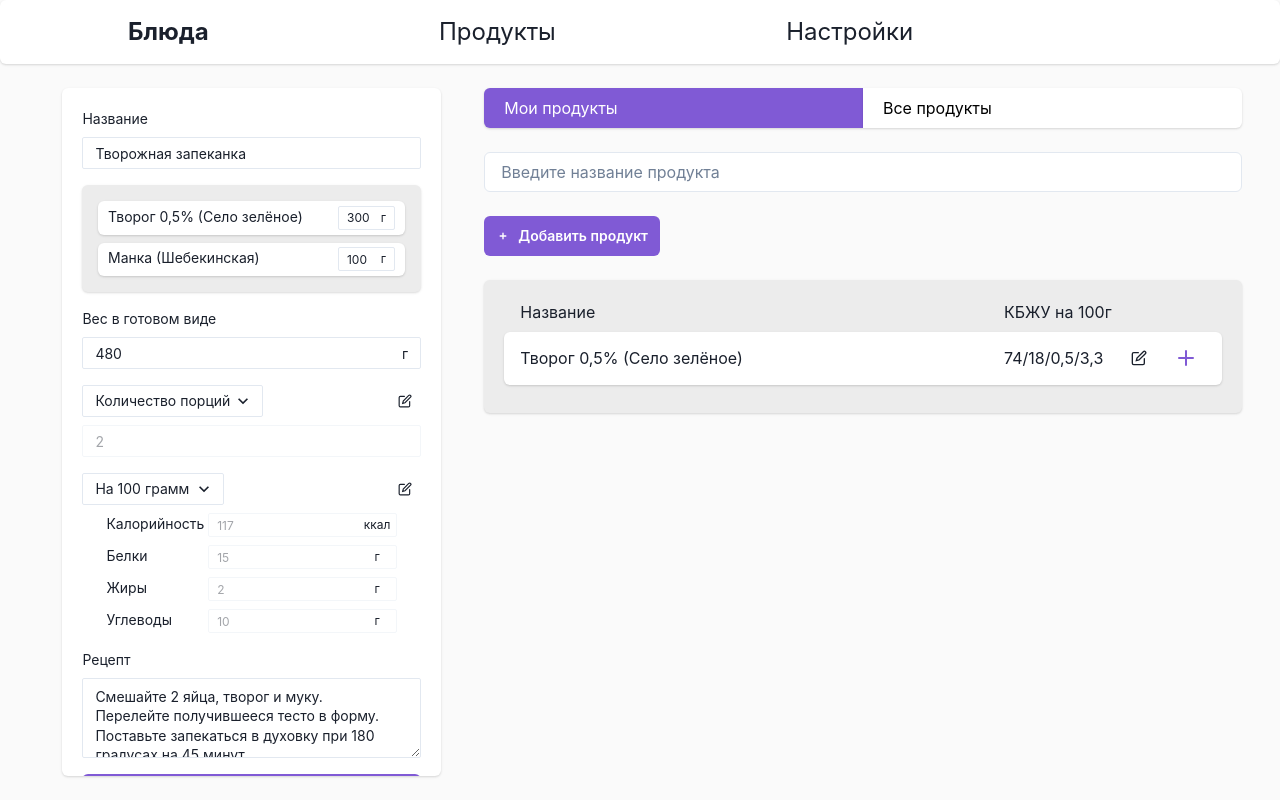
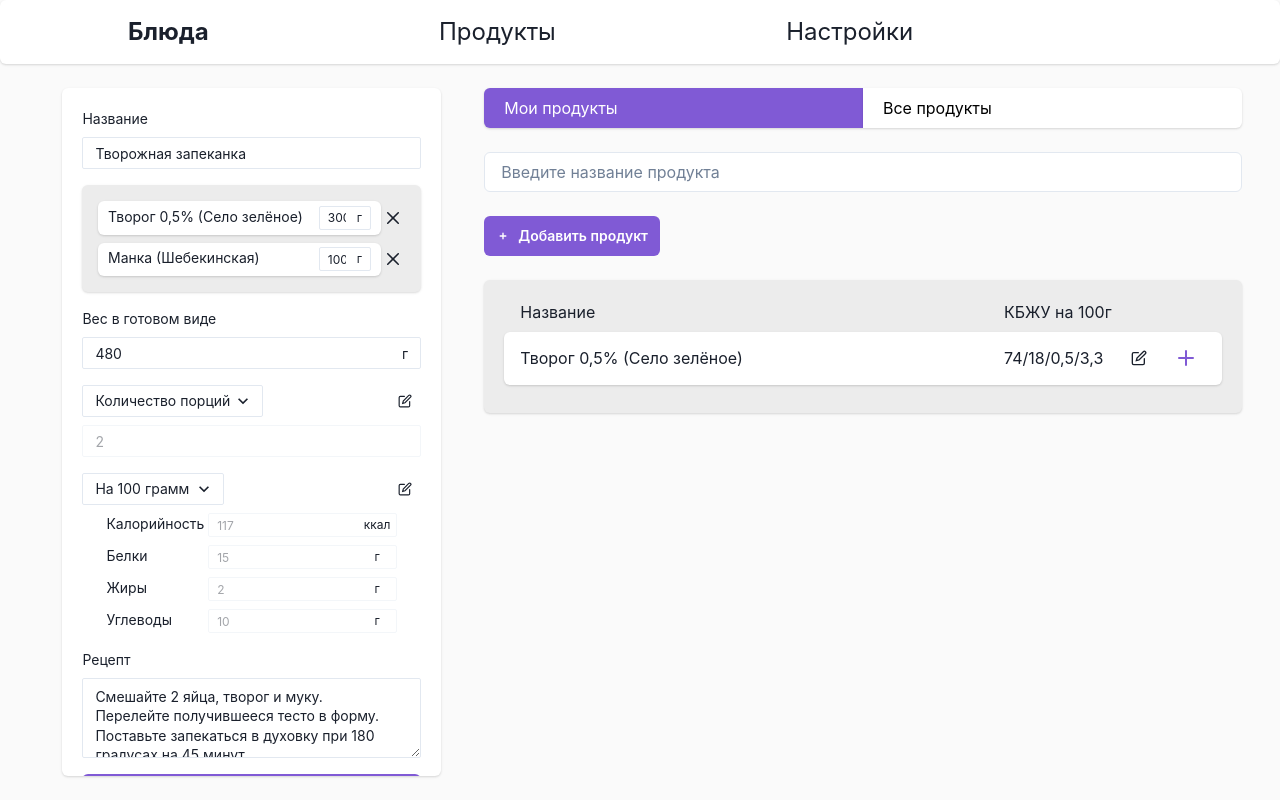
Before and after one commit to kmwk10/dish-analyzer, a React (Create React App) app in the folder frontend/: page /dishes/editor/1 in a window 1280 px wide. Built offline with nearby package versions, Linux system fonts and the light colour scheme.

Commit message:
feat(frontend): implement deleting product in EditorDishCard

```diff
--- a/frontend/src/pages/EditorDish/EditorDishCard.jsx
+++ b/frontend/src/pages/EditorDish/EditorDishCard.jsx
@@ -1,10 +1,11 @@
-import { Card, CardBody, Input, Text, InputGroup, InputRightElement, Textarea, Button, Flex } from "@chakra-ui/react";
+import { Card, CardBody, Input, Text, InputGroup, InputRightElement, Textarea, Button, Flex, IconButton, CloseButton } from "@chakra-ui/react";
 import { useState, useEffect } from "react";
 
 import ServingSelect from "./ServingSelect";
 import NutritionSelect from "./NutritionSelect";
 
 import { formatNumber } from "../../utils/number";
+import { CloseIcon, SmallCloseIcon } from "@chakra-ui/icons";
 
 export default function EditorDishCard({ dish }) {
   const [name, setName] = useState("");
@@ -22,6 +23,7 @@ export default function EditorDishCard({ dish }) {
 
   const [recipe, setRecipe] = useState("");
 
+  const [localProducts, setLocalProducts] = useState([]);
   const [productWeights, setProductWeights] = useState({});
 
   // Для тестирования
@@ -49,19 +51,14 @@ export default function EditorDishCard({ dish }) {
 
   useEffect(() => {
       if (!dish?.products) return;
+      setLocalProducts(dish.products);
+
       const weights = {};
       dish.products.forEach(p => {
         weights[p.id] = p.weight;
       });
       setProductWeights(weights);
     }, [dish]);
-
-  const handleWeightChange = (id, value) => {
-    setProductWeights(prev => ({
-      ...prev,
-      [id]: value
-    }));
-  };
 
   useEffect(() => {
     if (!dish) return;
@@ -106,6 +103,19 @@ export default function EditorDishCard({ dish }) {
     }
   };
 
+  const handleWeightChange = (id, value) => {
+    setProductWeights(prev => ({ ...prev, [id]: value }));
+  };
+
+  const handleRemoveProduct = (id) => {
+    setLocalProducts(prev => prev.filter(p => p.id !== id));
+    setProductWeights(prev => {
+      const newWeights = { ...prev };
+      delete newWeights[id];
+      return newWeights;
+    });
+  };
+
   return (
     <Card maxHeight="100%" >
       <CardBody overflowY="auto">
@@ -119,13 +129,16 @@ export default function EditorDishCard({ dish }) {
         />
 
         <Card fontSize="sm" backgroundColor="#ECECEC" padding="1rem" mb="1rem">
-          {dish?.products?.length > 0 ? (
-            dish.products.map((product) => (
+          {localProducts?.length > 0 ? (
+            localProducts.map((product) => (
+              <Flex
+                marginBottom="0.5rem"
+                alignItems="center"
+                _last={{ mb: 0 }}
+              >
                 <Card
                   key={product.id}
-                marginBottom="0.5rem"
                   padding="0.3rem 0.6rem"
-                _last={{ mb: 0 }}
                 >
                   <Flex>
                     <Text>{products.find(p => p.id === product.id)?.name}</Text>
@@ -138,6 +151,14 @@ export default function EditorDishCard({ dish }) {
                     </InputGroup>
                   </Flex>
                 </Card>
+                <IconButton
+                  icon={<CloseIcon/>}
+                  colorScheme="white"
+                  size="xs"
+                  variant="ghost"
+                  onClick={() => handleRemoveProduct(product.id)}
+                />
+              </Flex>
             ))
           ) : (
             <Text textAlign="center">
```
Lines whose indentation alone changed are shown as unchanged.
